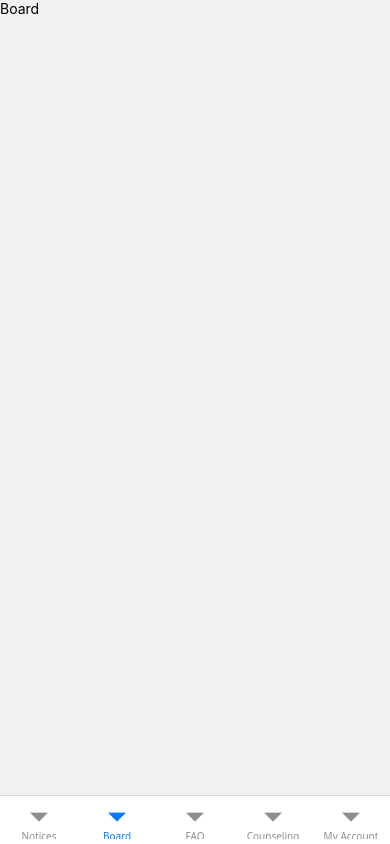
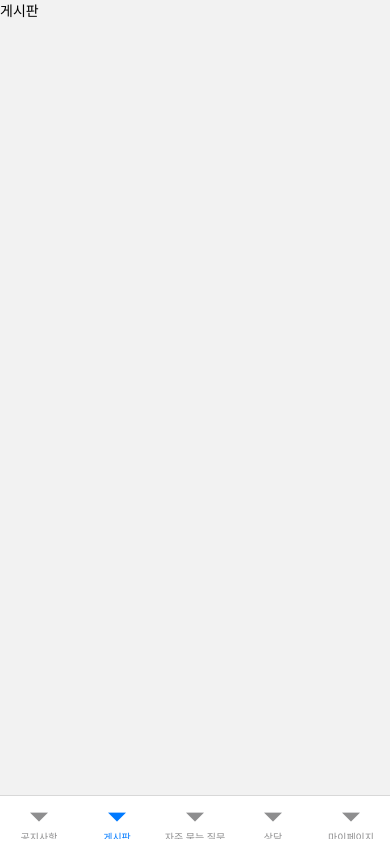
Before and after one commit to seyoungjeong/ondream, a React Native app in the folder mobile/: screen /Board in a window 390 px wide. Built offline with nearby package versions, Linux system fonts and the light colour scheme.

Commit message:
fix: use Korean tab labels and placeholder text

```diff
--- a/mobile/src/navigation/RootTabs.tsx
+++ b/mobile/src/navigation/RootTabs.tsx
@@ -13,11 +13,11 @@ export default function RootTabs() {
   return (
     <NavigationContainer>
       <Tab.Navigator screenOptions={{ headerShown: false }}>
-        <Tab.Screen name="Notices" component={NoticesScreen} />
-        <Tab.Screen name="Board" component={BoardScreen} />
-        <Tab.Screen name="FAQ" component={FaqScreen} />
-        <Tab.Screen name="Counseling" component={CounselingScreen} />
-        <Tab.Screen name="My Account" component={AccountScreen} />
+        <Tab.Screen name="Notices" component={NoticesScreen} options={{ tabBarLabel: '공지사항' }} />
+        <Tab.Screen name="Board" component={BoardScreen} options={{ tabBarLabel: '게시판' }} />
+        <Tab.Screen name="FAQ" component={FaqScreen} options={{ tabBarLabel: '자주 묻는 질문' }} />
+        <Tab.Screen name="Counseling" component={CounselingScreen} options={{ tabBarLabel: '상담' }} />
+        <Tab.Screen name="My Account" component={AccountScreen} options={{ tabBarLabel: '마이페이지' }} />
       </Tab.Navigator>
     </NavigationContainer>
   );
--- a/mobile/src/screens/AccountScreen.tsx
+++ b/mobile/src/screens/AccountScreen.tsx
@@ -4,7 +4,7 @@ import { View, Text } from 'react-native';
 export default function AccountScreen() {
   return (
     <View>
-      <Text>My Account</Text>
+      <Text>마이페이지</Text>
     </View>
   );
 }
--- a/mobile/src/screens/BoardScreen.tsx
+++ b/mobile/src/screens/BoardScreen.tsx
@@ -4,7 +4,7 @@ import { View, Text } from 'react-native';
 export default function BoardScreen() {
   return (
     <View>
-      <Text>Board</Text>
+      <Text>게시판</Text>
     </View>
   );
 }
--- a/mobile/src/screens/CounselingScreen.tsx
+++ b/mobile/src/screens/CounselingScreen.tsx
@@ -4,7 +4,7 @@ import { View, Text } from 'react-native';
 export default function CounselingScreen() {
   return (
     <View>
-      <Text>Counseling</Text>
+      <Text>상담</Text>
     </View>
   );
 }
--- a/mobile/src/screens/FaqScreen.tsx
+++ b/mobile/src/screens/FaqScreen.tsx
@@ -4,7 +4,7 @@ import { View, Text } from 'react-native';
 export default function FaqScreen() {
   return (
     <View>
-      <Text>FAQ</Text>
+      <Text>자주 묻는 질문</Text>
     </View>
   );
 }
--- a/mobile/src/screens/NoticesScreen.tsx
+++ b/mobile/src/screens/NoticesScreen.tsx
@@ -4,7 +4,7 @@ import { View, Text } from 'react-native';
 export default function NoticesScreen() {
   return (
     <View>
-      <Text>Notices</Text>
+      <Text>공지사항</Text>
     </View>
   );
 }
```
